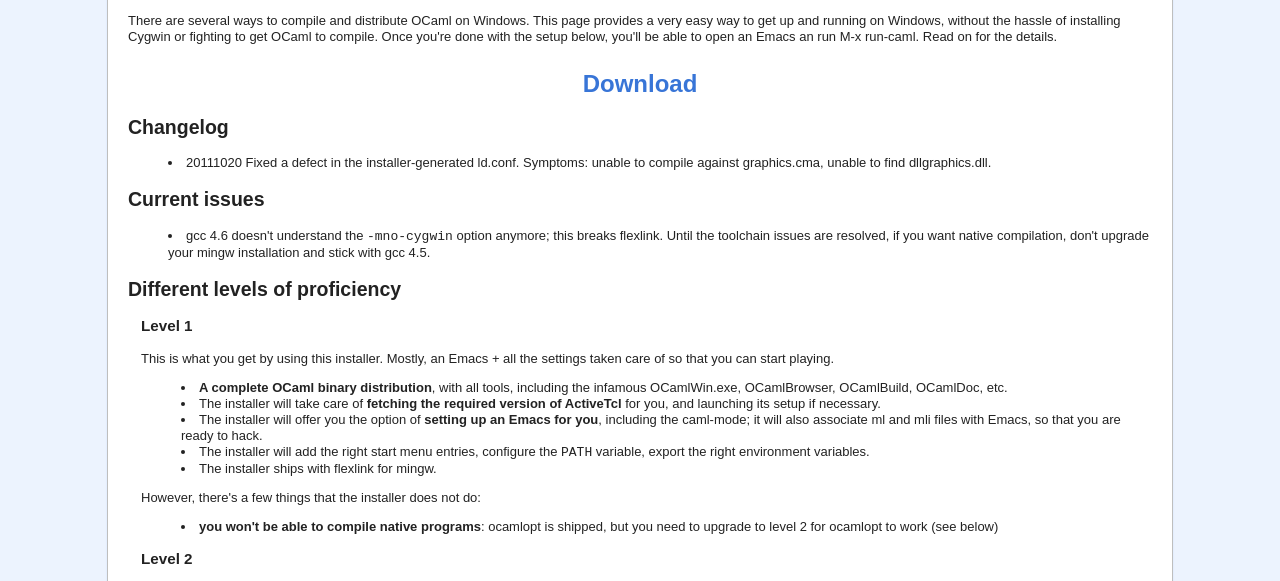
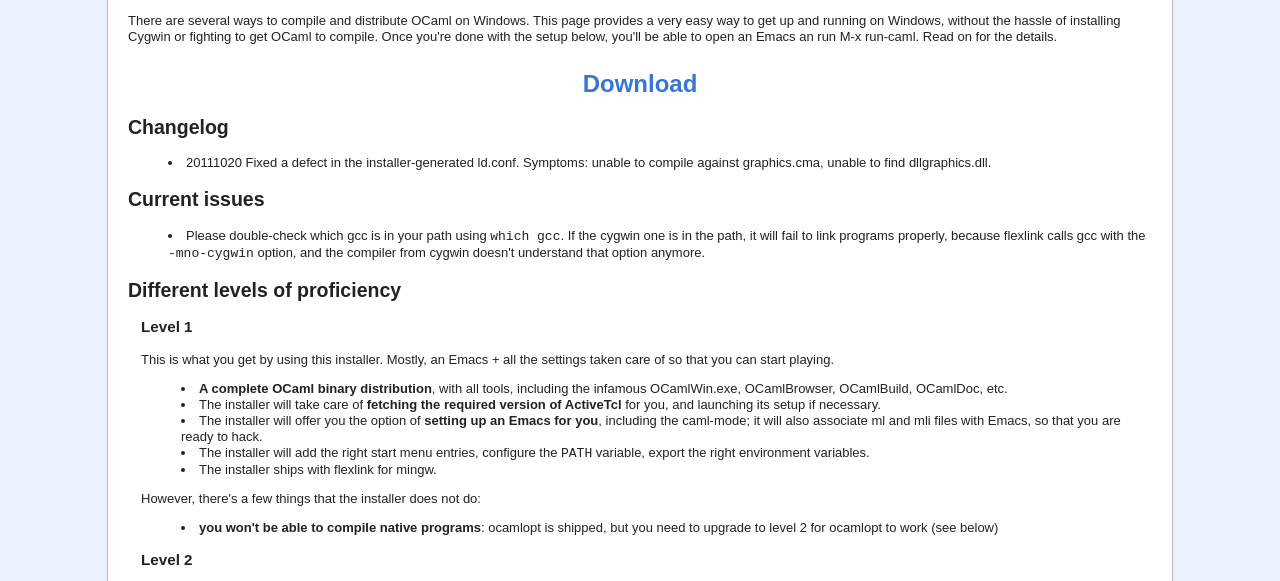
Before and after one commit to protz/ocaml-installer, a plain HTML site: page index.html in a window 1280 px wide. Shown: the part 168-749 px from the top of the page. Drawn offline with nearby package versions, Linux system fonts and the light colour scheme; a script that the page names is missing.

Commit message:
Clarification.3

```diff
--- a/index.html
+++ b/index.html
@@ -63,10 +63,11 @@
         </ul>
         <h2>Current issues</h2>
         <ul>
-          <li>gcc 4.6 doesn't understand the <tt>-mno-cygwin</tt> option
-          anymore; this breaks flexlink. Until the toolchain issues are resolved,
-          if you want native compilation, don't upgrade your mingw installation
-          and stick with gcc 4.5.
+          <li>Please double-check which gcc is in your path using <tt>which
+            gcc</tt>. If the cygwin one is in the path, it will fail to link
+            programs properly, because flexlink calls gcc with the
+            <tt>-mno-cygwin</tt> option, and the compiler from cygwin doesn't
+            understand that option anymore.
           </li>
         </ul>
       </section>
```
